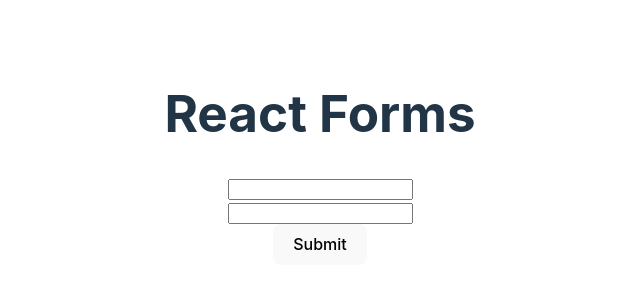
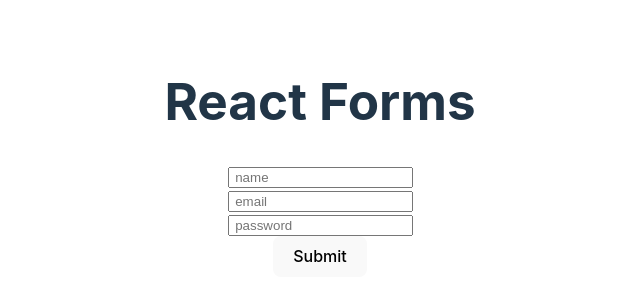
Before and after one commit to mashfikur/react-forms, a React (Vite) app: page / in a window 1280 px wide. Shown: the part 242-542 px from the top of the page, without its empty margins (320-960 px from the left). Built offline with nearby package versions, Linux system fonts and the light colour scheme.

Commit message:
state forms created and validation added

```diff
--- a/src/App.jsx
+++ b/src/App.jsx
@@ -1,12 +1,14 @@
 import "./App.css";
-import SimpleForm from "./components/SimpleForm";
+// import SimpleForm from "./components/SimpleForm";
+import StatefulForm from "./components/StatefulForm";
 
 function App() {
   return (
     <>
       <h1>React Forms</h1>
 
-      <SimpleForm></SimpleForm>
+      {/* <SimpleForm></SimpleForm> */}
+      <StatefulForm></StatefulForm>
 
     </>
   );
--- a/src/components/SimpleForm.jsx
+++ b/src/components/SimpleForm.jsx
@@ -2,6 +2,7 @@ const SimpleForm = () => {
 
   const handleSubmit = e => {
     e.preventDefault();
+    console.log(e)
     console.log(e.target.email.value)
   };
 
@@ -12,7 +13,6 @@ const SimpleForm = () => {
         <br />
         <input type="email" name="email" />
         <br />
-        {/* <input type="submit" value="Submit" /> */}
         <button>Submit</button>
       </form>
     </div>
--- /dev/null
+++ b/src/components/StatefulForm.jsx
@@ -0,0 +1,65 @@
+import { useState } from "react";
+
+const StatefulForm = () => {
+  const [name, setName] = useState(null);
+  const [email, setEmail] = useState(null);
+  const [pass, setPass] = useState(null);
+  const [error, setError] = useState("");
+
+  const handleSubmit = (e) => {
+    e.preventDefault();
+    if (pass.length < 6) {
+      setError("PassWord Has to be more than 6 charectars");
+    } else {
+      setError("");
+      console.log(name, email, pass);
+    }
+  };
+
+  const handleName = (e) => {
+    setName(e.target.value);
+  };
+  const handleEmail = (e) => {
+    setEmail(e.target.value);
+  };
+  const handlePass = (e) => {
+    setPass(e.target.value);
+  };
+
+  return (
+    <div>
+      <form onSubmit={handleSubmit}>
+        <input
+          onChange={handleName}
+          type="text"
+          name="text"
+          placeholder=" name"
+        />
+        <br />
+        <input
+          onChange={handleEmail}
+          type="email"
+          name="email"
+          placeholder=" email"
+        />
+        <br />
+        <input
+          onChange={handlePass}
+          type="password"
+          name="password"
+          id=""
+          placeholder=" password"
+          required
+        />
+        <br />
+        <button>Submit</button>
+      </form>
+
+      {
+        error && <p>{error}</p>
+      }
+    </div>
+  );
+};
+
+export default StatefulForm;
```
